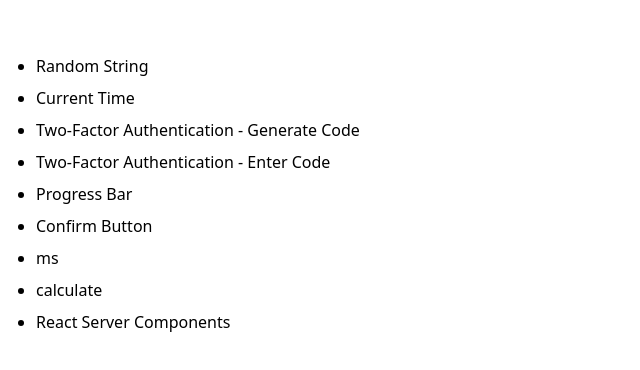
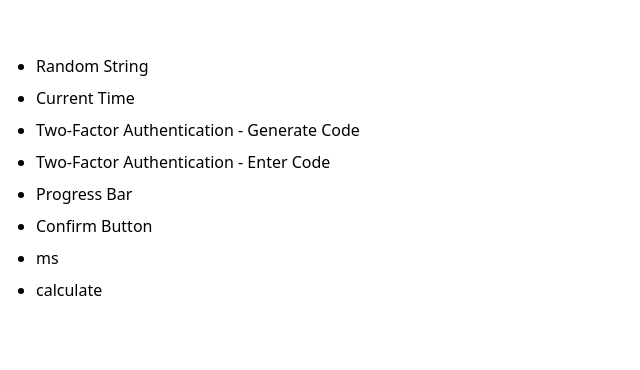
Before and after one commit to emiljohansson/emiljohansson.dev, a Next.js app in the folder apps/next/: page / in a window 1280 px wide. Shown: the part 758-1128 px from the top of the page, without its empty margins (0-640 px from the left). Built offline with nearby package versions, Linux system fonts and the light colour scheme.

Commit message:
remove RSC again since it fails vercel deployment

```diff
--- a/apps/next/next.config.js
+++ b/apps/next/next.config.js
@@ -7,6 +7,6 @@
   experimental: {
     externalDir: true,
     // runtime: 'nodejs',
-    serverComponents: true,
+    // serverComponents: true,
   },
 })
--- a/apps/next/pages/index.tsx
+++ b/apps/next/pages/index.tsx
@@ -47,10 +47,10 @@
     href: '/calculate',
     text: 'calculate',
   },
-  {
-    href: '/rsc',
-    text: 'React Server Components',
-  },
+  // {
+  //   href: '/rsc',
+  //   text: 'React Server Components',
+  // },
 ]
 
 const darkClassName = 'dark'
```
